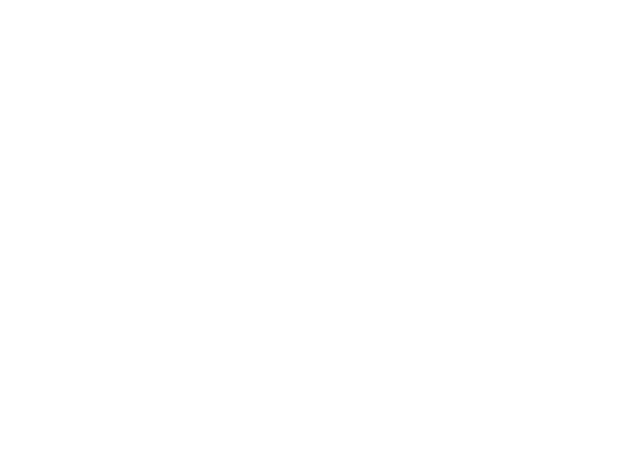
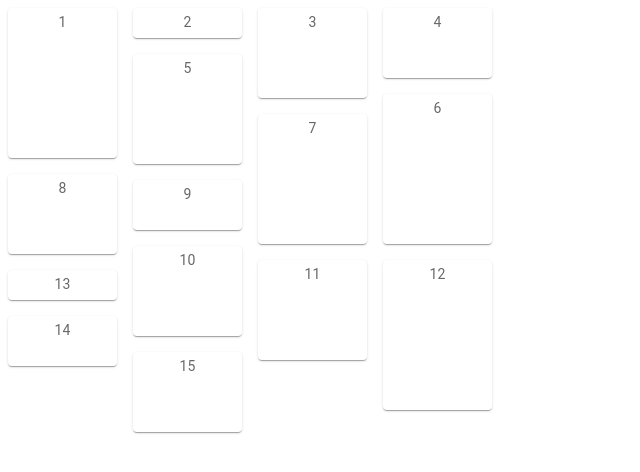
Before and after one commit to nordicgit70/nextjs-app, a Next.js app: page / in a window 1280 px wide. Shown: the top 472 px of the page, without its empty margins (0-640 px from the left). Built offline with nearby package versions, Linux system fonts and the light colour scheme.

Commit message:
Masonry unstable_generateUtilityClasses() error.

```diff
--- a/app/page.tsx
+++ b/app/page.tsx
@@ -1,20 +1,44 @@
 import { Metadata } from 'next'
-import { getData } from "./server"
+import Box from '@mui/material/Box';
+import { styled } from '@mui/material/styles';
+import Paper from '@mui/material/Paper';
+import Masonry from '@mui/lab/Masonry';
+
+const heights = [150, 30, 90, 70, 110, 150, 130, 80, 50, 90, 100, 150, 30, 50, 80];
+
+const Item = styled(Paper)(({ theme }) => ({
+  backgroundColor: theme.palette.mode === 'dark' ? '#1A2027' : '#fff',
+  ...theme.typography.body2,
+  padding: theme.spacing(0.5),
+  textAlign: 'center',
+  color: theme.palette.text.secondary,
+}));
 
 export async function generateMetadata(
   { params},
 ): Promise<Metadata> {
-  console.log('--- generateMetaData ---')
-  const res = await getData()
   return {
     title: 'nextjs-app',
   }
 }
 
-
 /** Add your relevant code here for the issue to reproduce */
 export default async function Home() {
-  console.log('--- Client ---')
-  const res = await getData()
-  return null
+  return (
+    <Box sx={{ width: 500, minHeight: 393 }}>
+      <Masonry
+        columns={4}
+        spacing={2}
+        defaultHeight={450}
+        defaultColumns={4}
+        defaultSpacing={1}
+      >
+        {heights.map((height, index) => (
+          <Item key={index} sx={{ height }}>
+            {index + 1}
+          </Item>
+        ))}
+      </Masonry>
+    </Box>
+  );
 }
--- a/package.json
+++ b/package.json
@@ -6,6 +6,10 @@
     "start": "next start"
   },
   "dependencies": {
+    "@emotion/react": "^11.11.1",
+    "@emotion/styled": "^11.11.0",
+    "@mui/lab": "^5.0.0-alpha.153",
+    "@mui/material": "^5.14.18",
     "next": "^14.0.2",
     "react": "^18.2.0",
     "react-dom": "^18.2.0"
```
Also changed, not shown: 1 other file (tests, documents, lock files or other folders).
